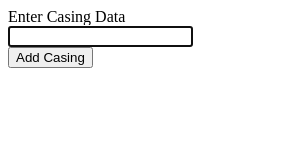
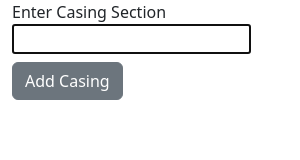
Before and after one commit to daledet/geocasing, an Electron app: page addWindow.html in a window 300 px wide. Drawn offline with nearby package versions, Linux system fonts and the light colour scheme.

Commit message:
bootstrap

```diff
--- a/addWindow.html
+++ b/addWindow.html
@@ -2,17 +2,21 @@
 <html lang="en">
 
 <head>
+    <link href="https://cdn.jsdelivr.net/npm/bootstrap@5.2.2/dist/css/bootstrap.min.css" rel="stylesheet"
+        integrity="sha384-Zenh87qX5JnK2Jl0vWa8Ck2rdkQ2Bzep5IDxbcnCeuOxjzrPF/et3URy9Bv1WTRi" crossorigin="anonymous">
     <title>Add Casing</title>
 </head>
 
 <body>
-    <form>
-        <div>
-            <label>Enter Casing Data</label>
-            <input type="text" id="item" autofocus>
-        </div>
-        <button type="submit">Add Casing</button>
-    </form>
+    <div class="container">
+        <form>
+            <div>
+                <label>Enter Casing Section</label>
+                <input type="text" id="item" autofocus>
+            </div>
+            <button class="btn btn-secondary my-2" type="submit">Add Casing</button>
+        </form>
+    </div>
 
     <script>
 
--- a/main.js
+++ b/main.js
@@ -3,6 +3,9 @@ const url = require('url');
 const path = require('path');
 
 const { app, BrowserWindow, Menu, ipcMain } = electron;
+
+// Set environment
+// process.env.NODE_ENV = 'production'
 
 let mainWindow;
 let addWindow;
```
Also changed, not shown: mainWindow.html (+2 -0 lines).
